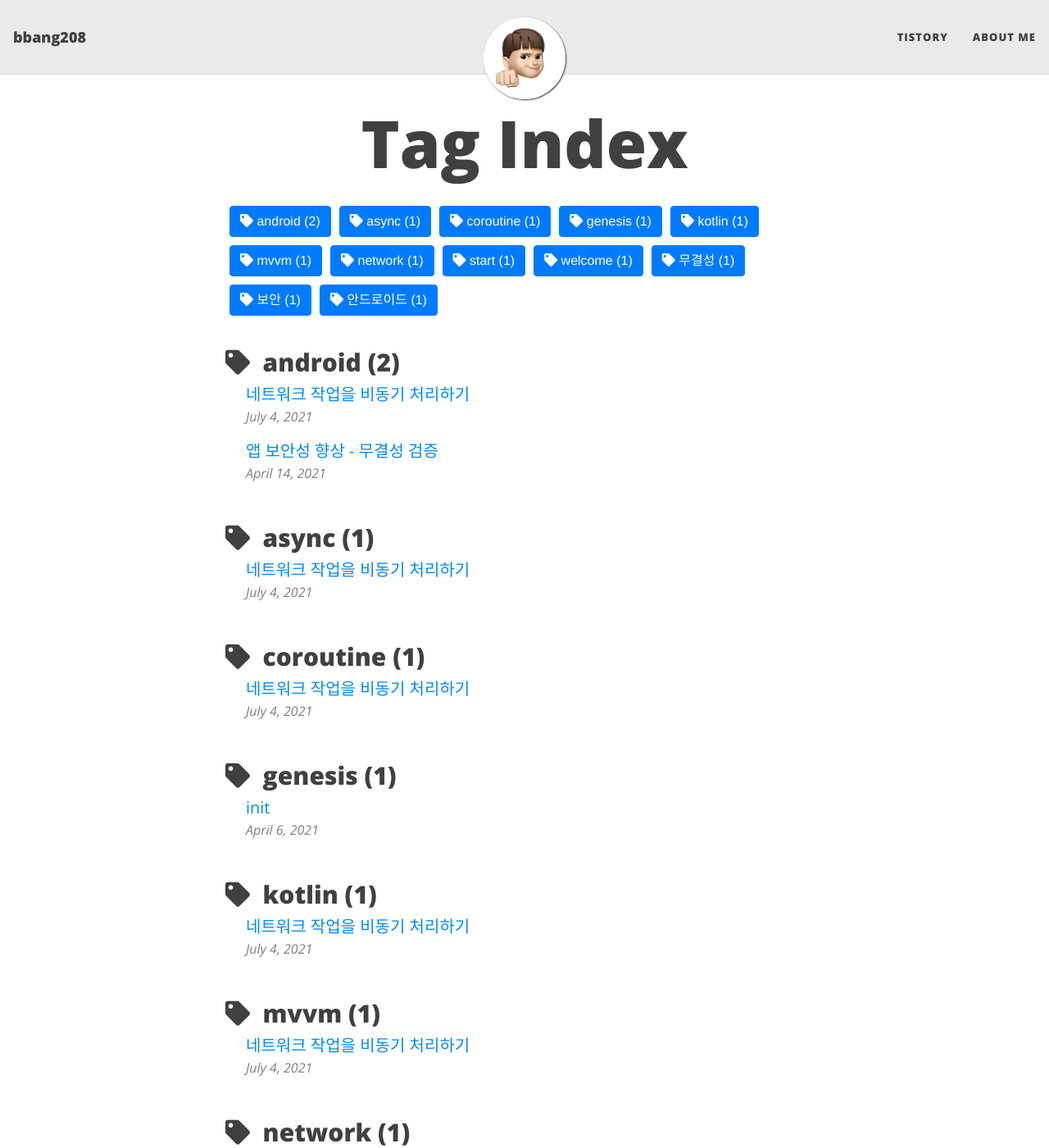
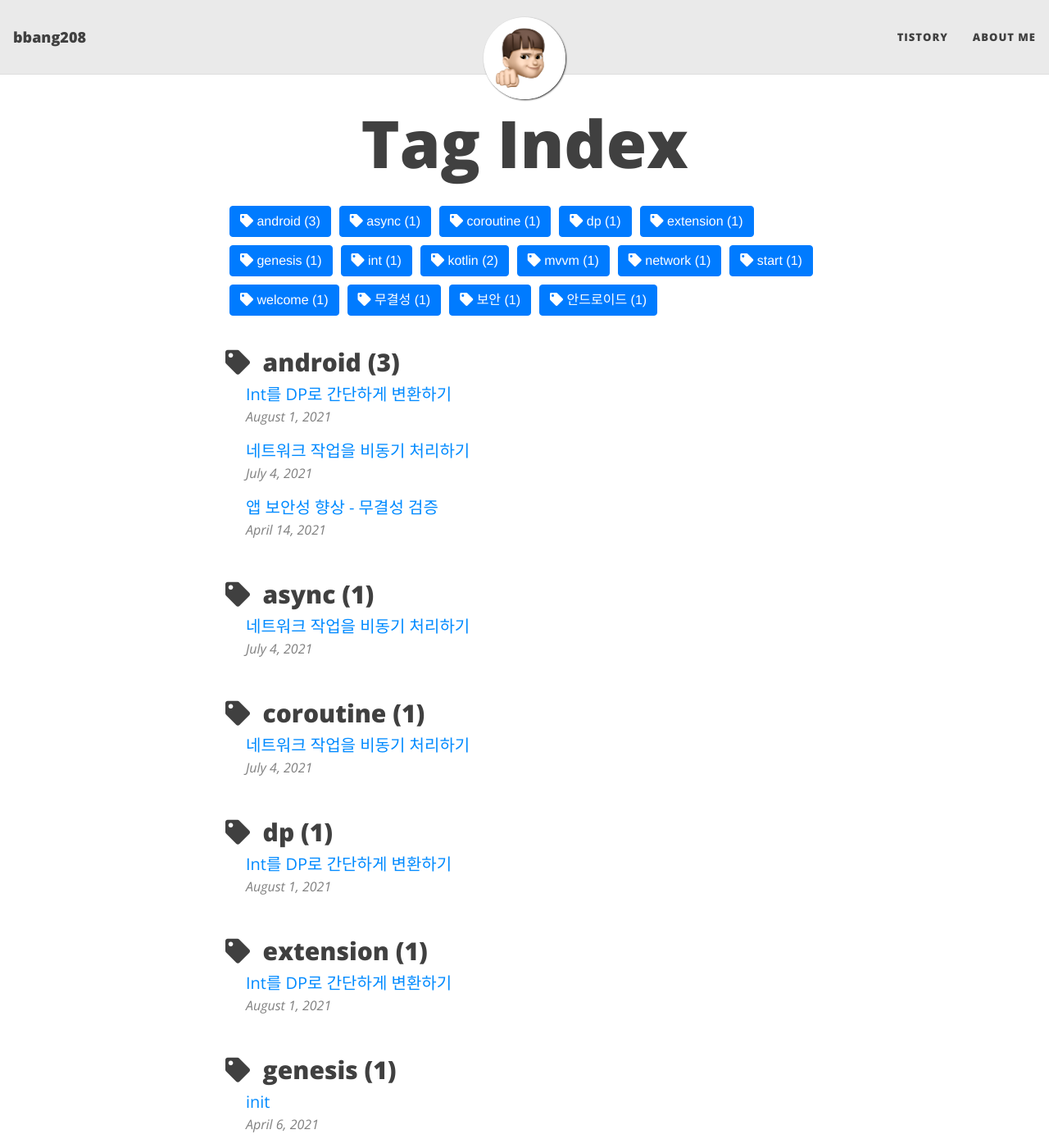
Before and after one commit to bbang208/bbang208.github.io, a Jekyll site: the page built from tags.html, in a window 1280 px wide and 1400 px high. Shown: the whole window at 82% size. Built offline with Jekyll 4.4.1, drawn with Linux system fonts in a browser that asks for light colours; nearby versions of some CDN libraries; some of the changed lines change nothing that is shown; some of the changed text lies outside the part shown.

Commit message:
Int를 DP로 간단하게 변환하기 작성

````diff
--- /dev/null
+++ b/_posts/2021-08-01-kotlin-extension-dp.md
@@ -0,0 +1,41 @@
+---
+layout: post
+title: Int를 DP로 간단하게 변환하기
+subtitle: Kotlin Extension을 사용하면 간단하게!
+gh-repo: bbang208
+gh-badge: [follow]
+tags: [android, kotlin, dp, int, extension]
+comments: true
+---
+
+## 레이아웃을 그릴 때...
+
+우린 보통 레이아웃을 구성할 때 xml에서 구성을 한다. 그리고 Width, height, padding, margin 등을 설정하기 위해 정수 값을 넣게 된다.
+
+하지만 코드에서 레이아웃을 구성할 땐 이야기가 다르다. xml에서 처럼 정수를 넣는다고 다 되는 것이 아니기 때문이다.
+
+Int로 하든, Float으로 하든 앱을 사용하는 디바이스 화면의 크기에 맞춰 값을 변환하여 넣어주어야 한다. 이 때 우리는 DP로 변환 해줄 수 있는 코드를 **Kotlin Extension** 을 사용하여 좀 더 세련되게 코딩을 해보도록 하자.
+
+## 간단하다.
+
+View에서 작업해도 되고 따로 Util class로 빼서 써도 된다.
+
+```kotlin
+fun Int.toDp(): Int {
+    return (this * Resources.getSystem().displayMetrics.density + 0.5f).toInt()
+}
+```
+
+이렇게 하게 되면, Int에서 바로 변환이 가능하다.
+
+`val convertedDP = 32.toDp()` 이렇게...
+
+`Int.toDp()` 함수 스코프 안에 `this`가 바로 파라미터라고 생각하면 좀 쉽게 이해할 수 있다. 예시코드의 32가 this에 들어가는... 그런 구조다.
+
+`Float`자료형도 동일한 코드로 사용할 수 있다. `Int.toDp()` 를 `Float.toDp()`로 수정만 하면 된다.
+
+
+
+### 참고
+
+- [Kotlin Extension의 정의를 알아보자](https://thdev.tech/kotlin/2020/10/27/kotlin_effective_08/)
````
Also changed, not shown: _posts/#2021-07-28-pretty-log.md (line endings or trailing spaces).
